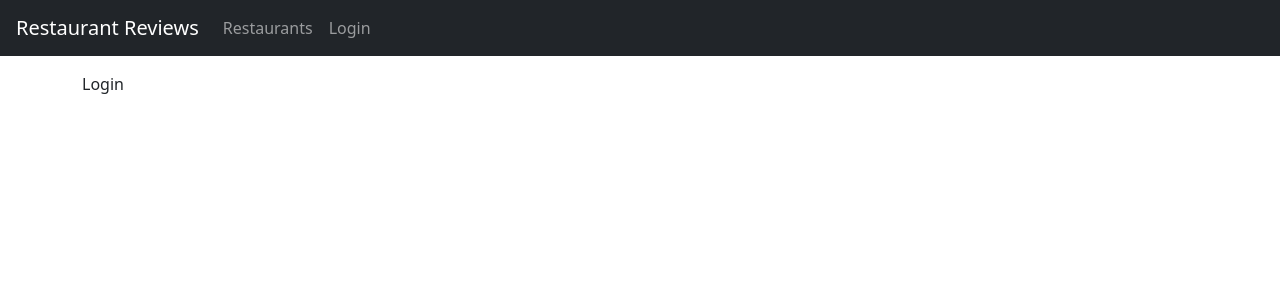
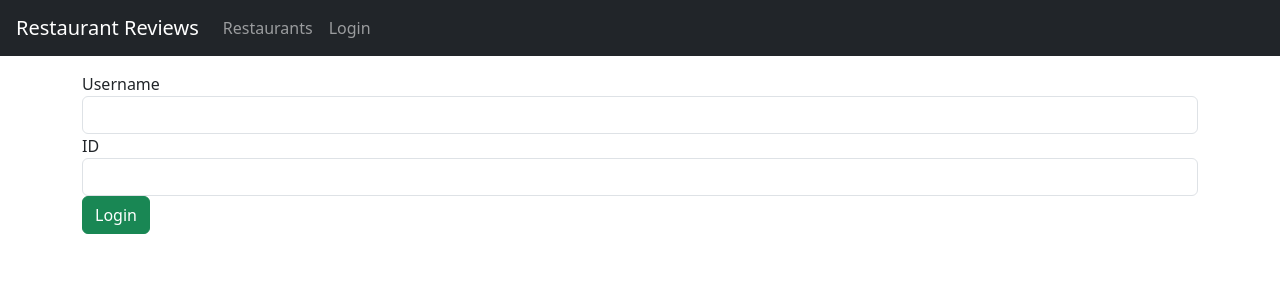
Before and after one commit to skerrey/restaurant-reviews, a React (Create React App) app in the folder frontend/: page /login in a window 1280 px wide. Shown: the top 300 px of the page. Built offline with nearby package versions, Linux system fonts and the light colour scheme; the HTML template or start-up script is replaced by a standard one.

Commit message:
Update login.js

```diff
--- a/frontend/src/components/login.js
+++ b/frontend/src/components/login.js
@@ -1,11 +1,59 @@
 // Description: Login component
 
-import React from "react";
+import React, { useState } from "react";
 
-function Login() {
-  return (
-    <div className="App">
-      Login
+const Login = props => {
+
+  const initialUserState = {
+    name: "",
+    id: "",
+  };
+
+  const [user, setUser] = useState(initialUserState);
+
+  const handleInputChange = event => { // update user info from form
+    const { name, value } = event.target;
+    setUser({ ...user, [name]: value });
+  };
+
+  const login = () => {
+    props.login(user); // login user from App.js
+    props.history.push('/'); // redirect to home page after login
+  }
+
+  return ( // login form
+    <div className="submit-form">
+      <div>
+        <div className="form-group">
+          <label htmlFor="user">Username</label>
+          <input
+            type="text"
+            className="form-control"
+            id="name"
+            required
+            value={user.name}
+            onChange={handleInputChange}
+            name="name"
+          />
+        </div>
+
+        <div className="form-group">
+          <label htmlFor="id">ID</label>
+          <input
+            type="text"
+            className="form-control"
+            id="id"
+            required
+            value={user.id}
+            onChange={handleInputChange}
+            name="id"
+          />
+        </div>
+
+        <button onClick={login} className="btn btn-success">
+          Login
+        </button>
+      </div>
     </div>
   );
 }
```
